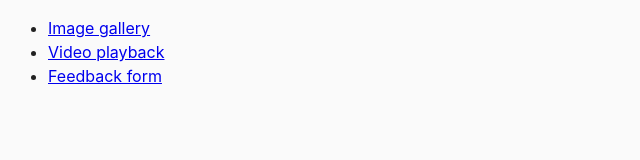
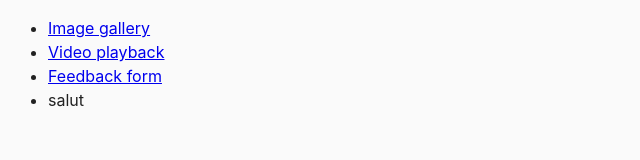
Before and after one commit to xSaizo/goit-js-hw-08, a website built with Parcel: page src/index.html in a window 1280 px wide. Shown: the full height of the page, 0-640 px from the left. Built offline with nearby package versions, Linux system fonts and the light colour scheme.

Commit message:
Update index.html

```diff
--- a/src/index.html
+++ b/src/index.html
@@ -12,6 +12,7 @@
       <li><a href="../01-gallery.html">Image gallery</a></li>
       <li><a href="../02-video.html">Video playback</a></li>
       <li><a href="../03-feedback.html">Feedback form</a></li>
+      <li>salut</li>
     </ul>
   </body>
 </html>
```
